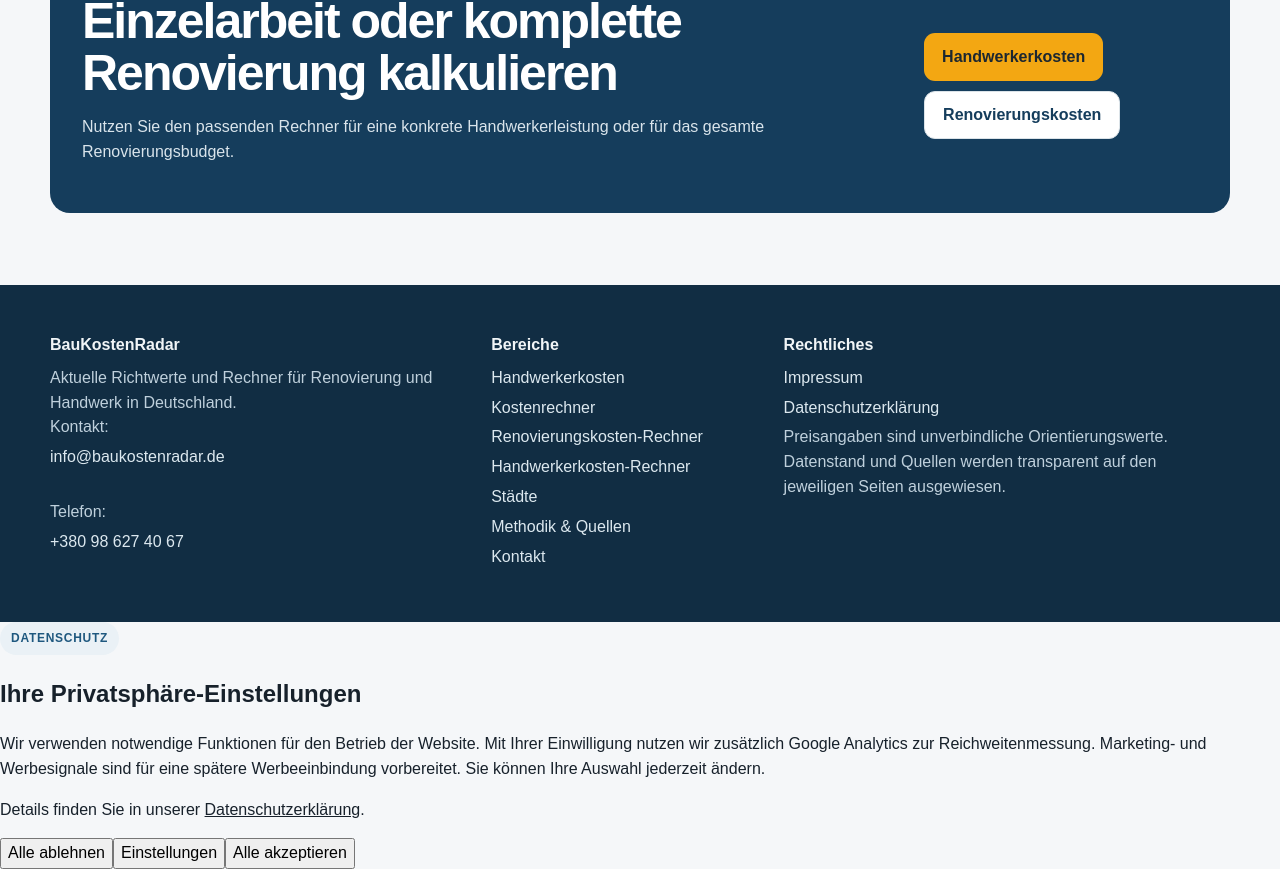
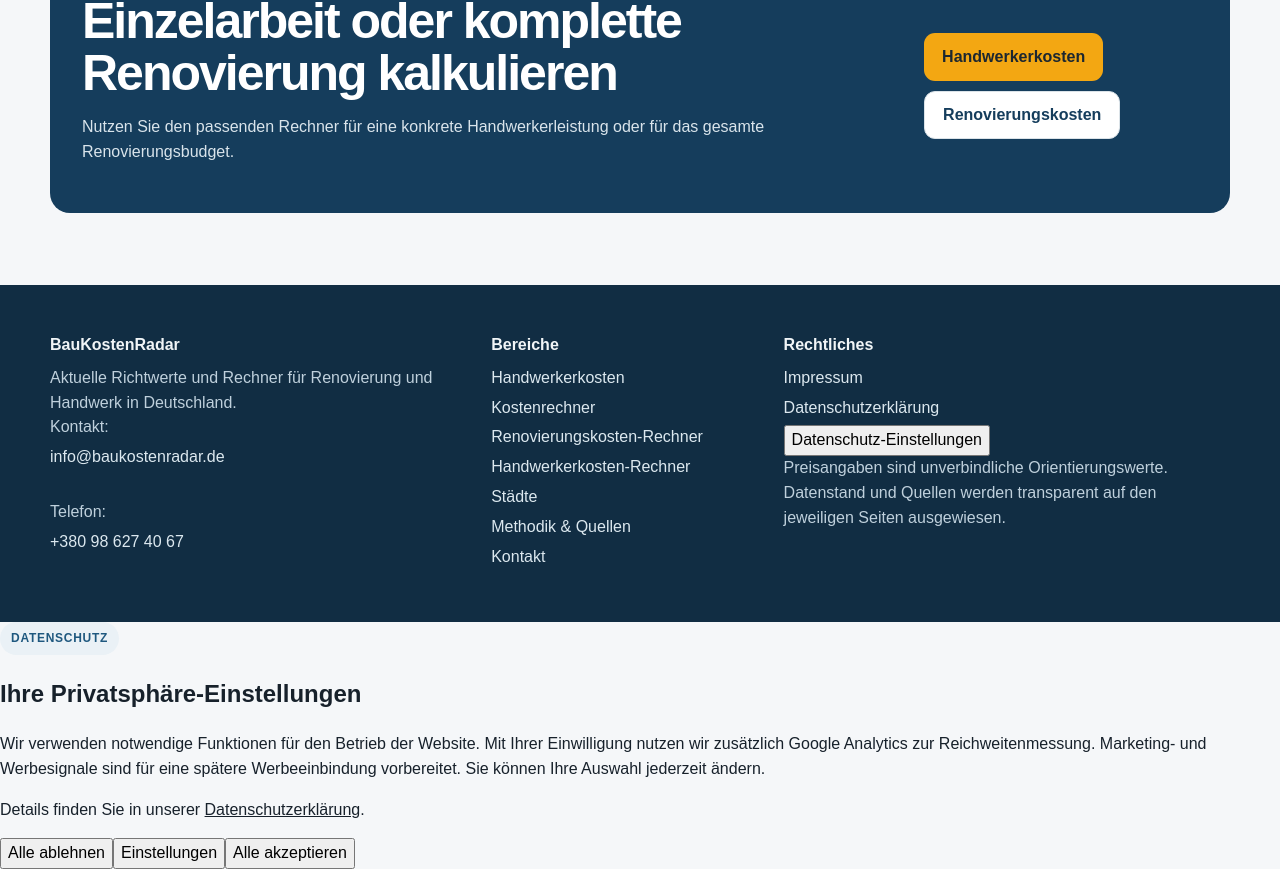
Before and after one commit to maxympaschenko-tech/baukostenradar-de, a Next.js app: page / in a window 1280 px wide. Shown: the part 4215-5084 px from the top of the page. Built offline with nearby package versions, Linux system fonts and the light colour scheme; no server answers.

Commit message:
Add privacy settings link to footer

```diff
--- a/components/site-footer.tsx
+++ b/components/site-footer.tsx
@@ -1,4 +1,5 @@
 import Link from "next/link";
+import { ConsentSettingsButton } from "@/components/consent-settings-button";
 import { siteConfig } from "@/lib/site";
 
 export function SiteFooter() {
@@ -27,6 +28,7 @@ export function SiteFooter() {
           <strong>Rechtliches</strong>
           <Link href="/impressum">Impressum</Link>
           <Link href="/datenschutz">Datenschutzerklärung</Link>
+          <ConsentSettingsButton />
           <p>Preisangaben sind unverbindliche Orientierungswerte. Datenstand und Quellen werden transparent auf den jeweiligen Seiten ausgewiesen.</p>
         </div>
       </div>
```
